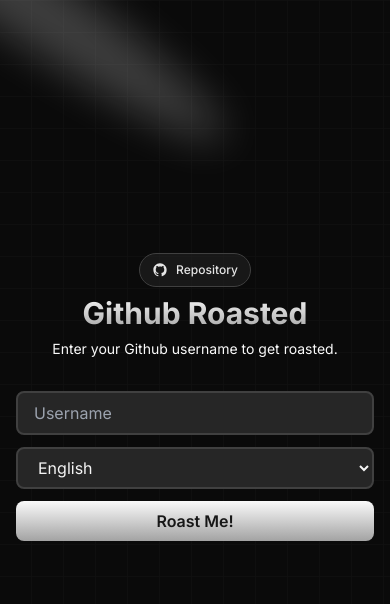
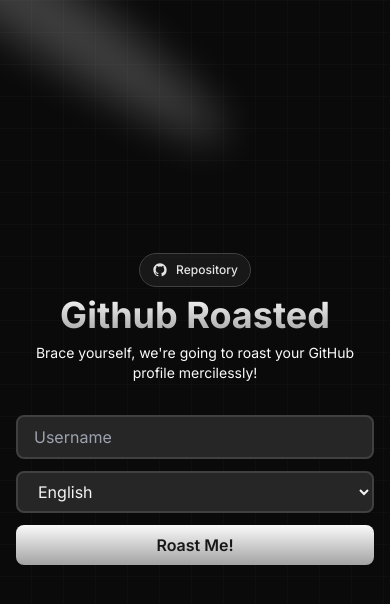
Before and after one commit to yusupsupriyadi/github-roast, a Next.js app: page / in a window 390 px wide. Shown: the top 604 px of the page. Built offline with nearby package versions, Linux system fonts and the light colour scheme.

Commit message:
style(Title): update text styles and enhance user prompt
- Changed the main heading size from text-3xl to text-4xl for better visibility.
- Revised the user prompt to be more engaging and humorous, encouraging users to prepare for a fun roasting of their GitHub profile.

```diff
--- a/src/app/(home)/partials/Title.tsx
+++ b/src/app/(home)/partials/Title.tsx
@@ -1,4 +1,4 @@
-import Link from "next/link";
+import Link from 'next/link';
 
 export const Title = () => {
 	return (
@@ -22,11 +22,12 @@
 				<span>Repository</span>
 			</Link>
 
-			<h1 className='text-3xl mt-2 md:text-7xl font-bold text-center bg-clip-text text-transparent bg-gradient-to-b from-neutral-50 to-neutral-400 bg-opacity-50'>
+			<h1 className='text-4xl mt-2 md:text-7xl font-bold text-center bg-clip-text text-transparent bg-gradient-to-b from-neutral-50 to-neutral-400 bg-opacity-50'>
 				Github Roasted
 			</h1>
 			<p className='mt-2 md:mt-4 font-normal text-sm md:text-base text-neutral-50 max-w-lg text-center mx-auto'>
-				Enter your Github username to get roasted.
+				Brace yourself, we&apos;re going to roast your GitHub profile
+				mercilessly!
 			</p>
 		</div>
 	);
```
